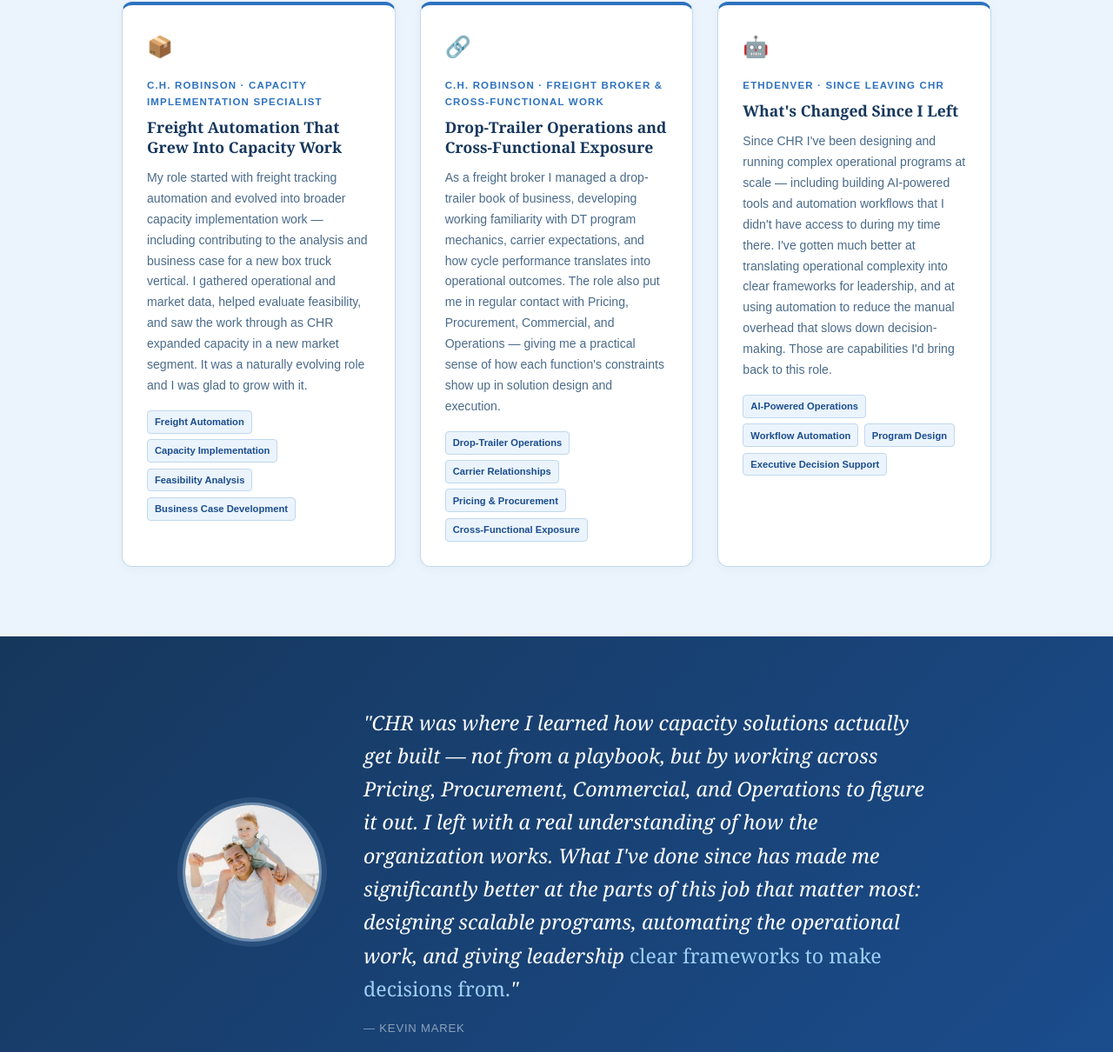
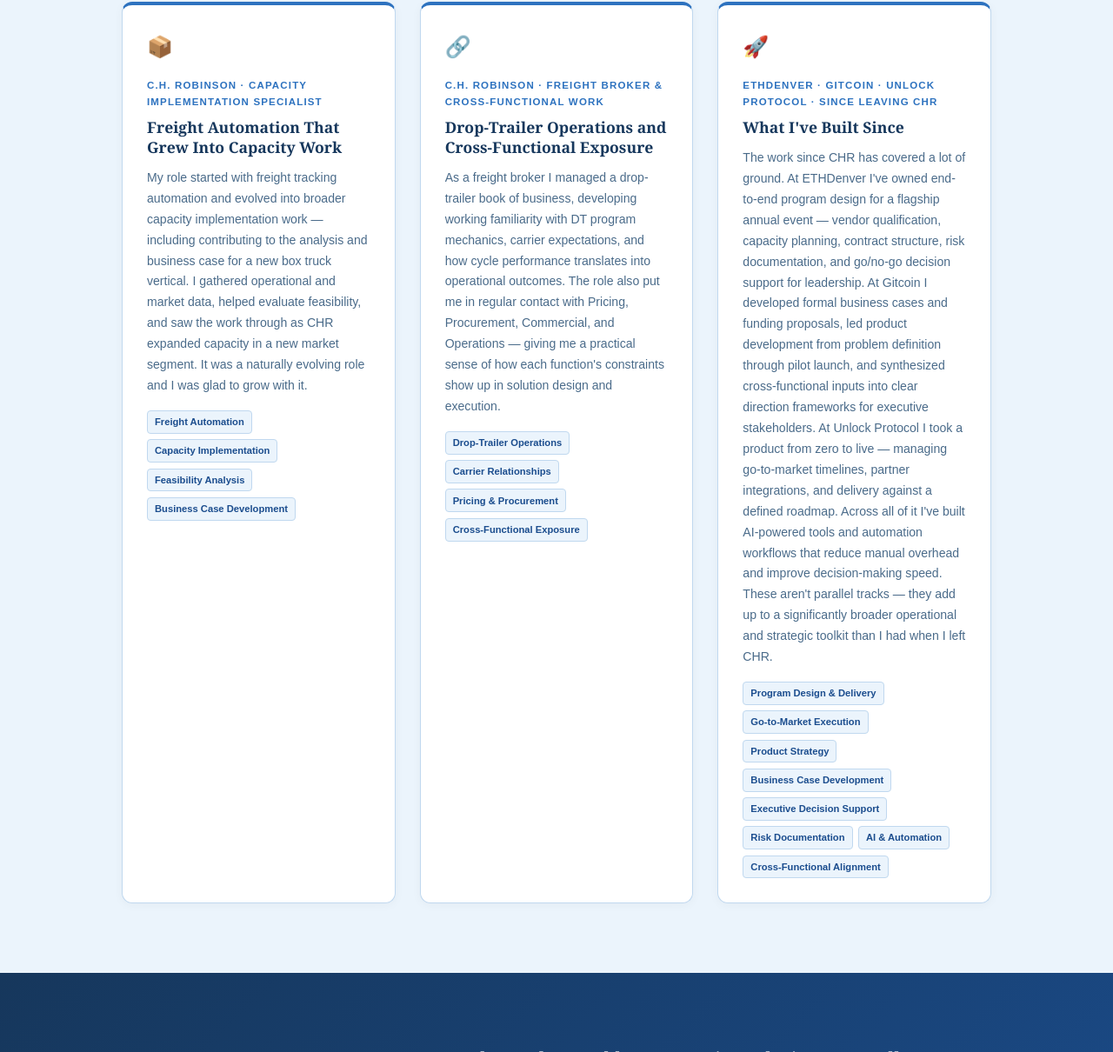
Before and after one commit to emudoteth/kevin-marek-chr, a plain HTML site: page index.html in a window 1280 px wide. Shown: the part 4169-5379 px from the top of the page at 87% size. Drawn offline with Linux system fonts and the light colour scheme; a script that the page names is missing.

Commit message:
Expand 'since CHR' card — GTM, product strategy, program design, Gitcoin, Unlock

```diff
--- a/index.html
+++ b/index.html
@@ -335,15 +335,19 @@
       </div>
 
       <div class="proof-card">
-        <div class="proof-icon">🤖</div>
-        <div class="proof-org">ETHDenver · Since Leaving CHR</div>
-        <h3>What's Changed Since I Left</h3>
-        <p>Since CHR I've been designing and running complex operational programs at scale — including building AI-powered tools and automation workflows that I didn't have access to during my time there. I've gotten much better at translating operational complexity into clear frameworks for leadership, and at using automation to reduce the manual overhead that slows down decision-making. Those are capabilities I'd bring back to this role.</p>
+        <div class="proof-icon">🚀</div>
+        <div class="proof-org">ETHDenver · Gitcoin · Unlock Protocol · Since Leaving CHR</div>
+        <h3>What I've Built Since</h3>
+        <p>The work since CHR has covered a lot of ground. At ETHDenver I've owned end-to-end program design for a flagship annual event — vendor qualification, capacity planning, contract structure, risk documentation, and go/no-go decision support for leadership. At Gitcoin I developed formal business cases and funding proposals, led product development from problem definition through pilot launch, and synthesized cross-functional inputs into clear direction frameworks for executive stakeholders. At Unlock Protocol I took a product from zero to live — managing go-to-market timelines, partner integrations, and delivery against a defined roadmap. Across all of it I've built AI-powered tools and automation workflows that reduce manual overhead and improve decision-making speed. These aren't parallel tracks — they add up to a significantly broader operational and strategic toolkit than I had when I left CHR.</p>
         <div class="proof-tags">
-          <span class="proof-tag">AI-Powered Operations</span>
-          <span class="proof-tag">Workflow Automation</span>
-          <span class="proof-tag">Program Design</span>
+          <span class="proof-tag">Program Design &amp; Delivery</span>
+          <span class="proof-tag">Go-to-Market Execution</span>
+          <span class="proof-tag">Product Strategy</span>
+          <span class="proof-tag">Business Case Development</span>
           <span class="proof-tag">Executive Decision Support</span>
+          <span class="proof-tag">Risk Documentation</span>
+          <span class="proof-tag">AI &amp; Automation</span>
+          <span class="proof-tag">Cross-Functional Alignment</span>
         </div>
       </div>
 
```
